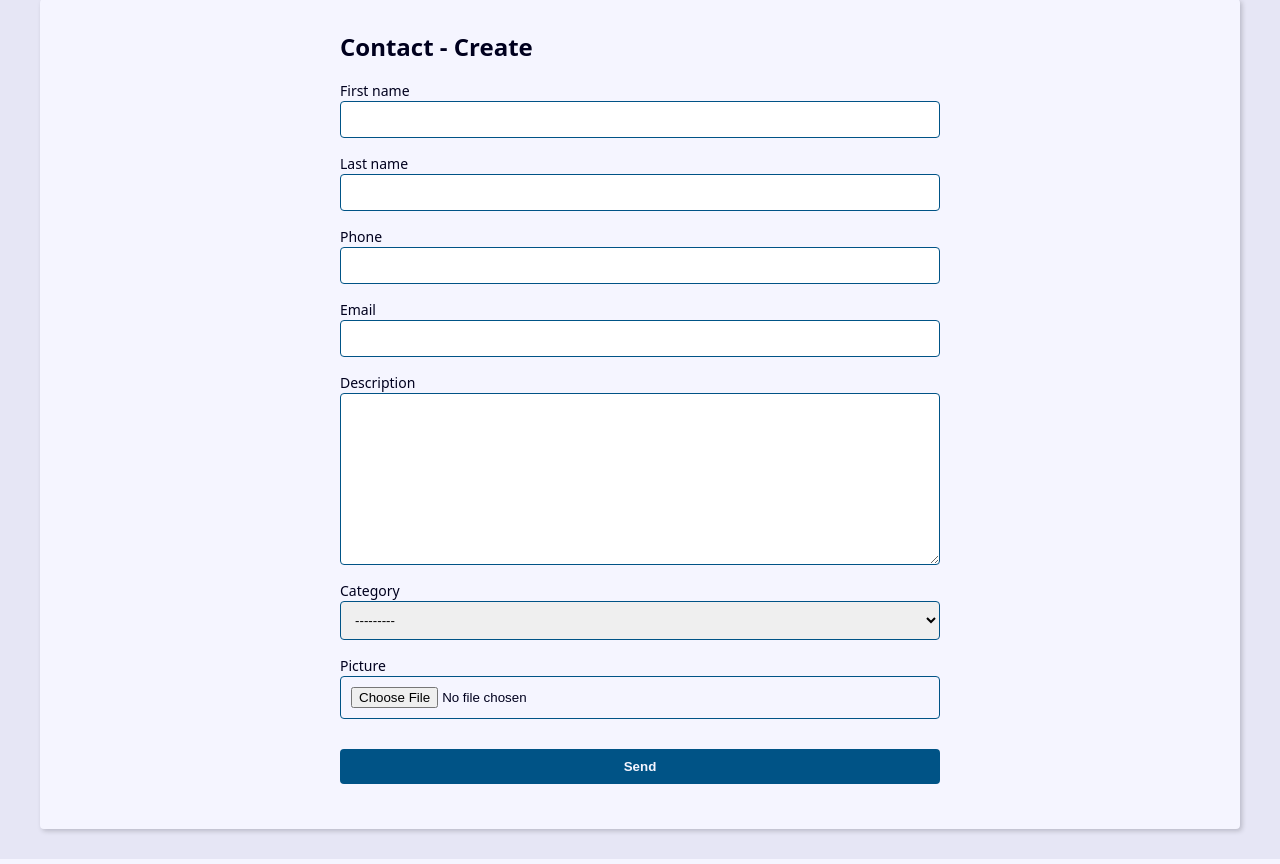
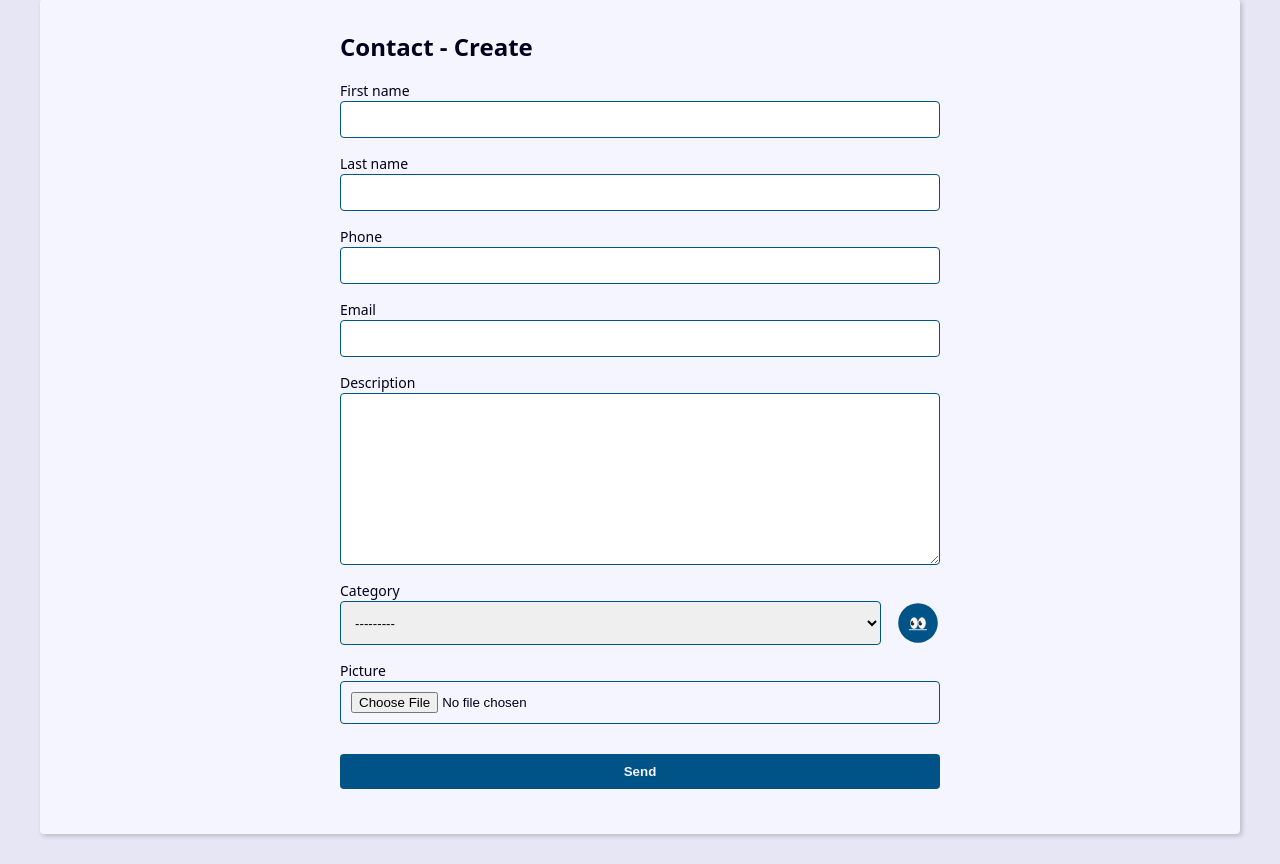
Before and after one commit to BenoGustavo/AgendaDjango, a Django app: page /contact/create/ in a window 1280 px wide. Shown: the part 270-1134 px from the top of the page. Run offline with Django 5.2, Linux system fonts and the light colour scheme; a user stored in the database is signed in; tables that the repository leaves empty hold one stand-in row (values such as "Sample post").

Commit message:
added a button to manage the categories

```diff
--- a/contact/templates/contact/create.html
+++ b/contact/templates/contact/create.html
@@ -16,9 +16,20 @@
             <div class="form__content">
                 {% for field in form %}
                     <div class="form__group">
-                        <label for="{{  field.id_for_label  }}">{{ field.label  }}</label>
-                        {{ field }}
-                        {{ field.errors }}
+
+                        {% if field.name == "category" %}
+                            <label for="{{  field.id_for_label  }}">{{ field.label  }}</label>
+                            <div class="category__field">
+                                {{ field }}
+                                <a class="button round__button" href={% url "contact:index_category" %} >👀</a>
+                            </div>
+                            {{ field.errors }}
+
+                        {% else %}
+                            <label for="{{  field.id_for_label  }}">{{ field.label  }}</label>
+                            {{ field }}
+                            {{ field.errors }}
+                        {% endif %}
                     </div>
 
                     {% if field.name == "picture" and field.value.url %}
```
